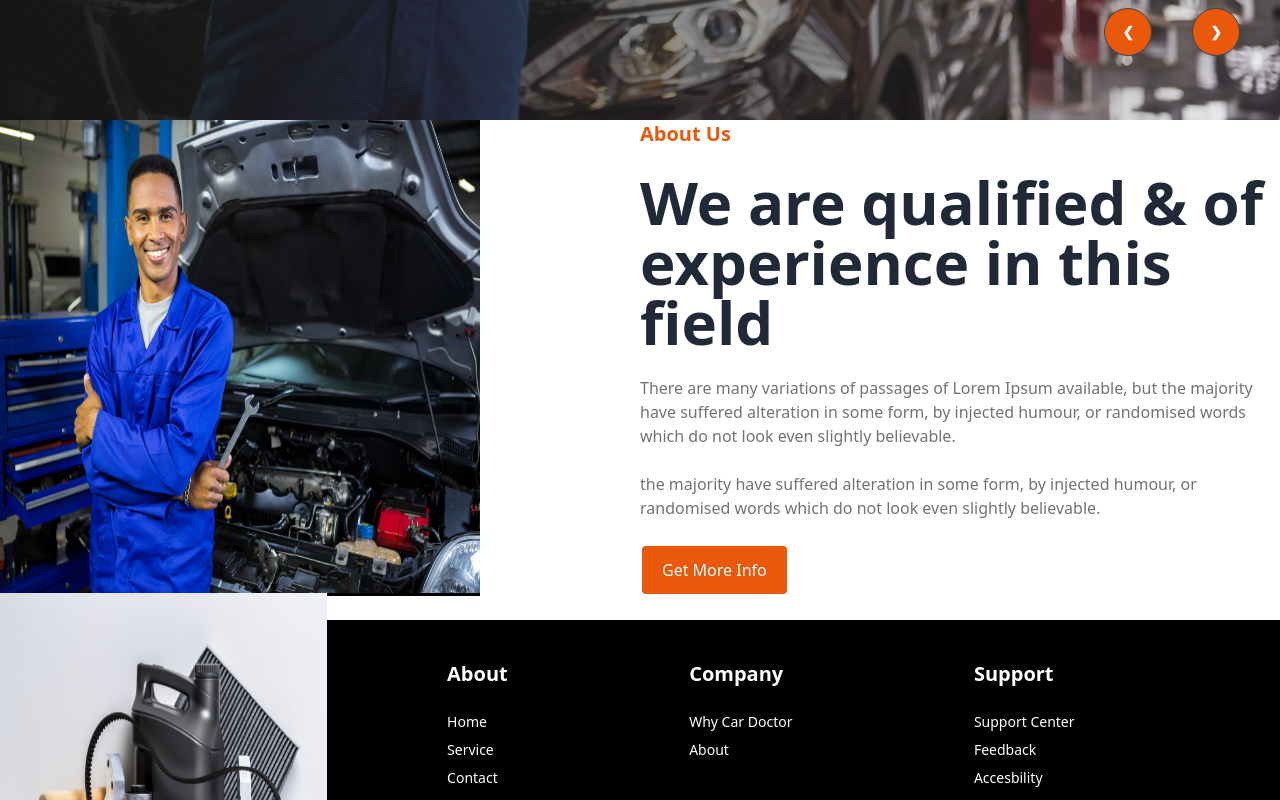
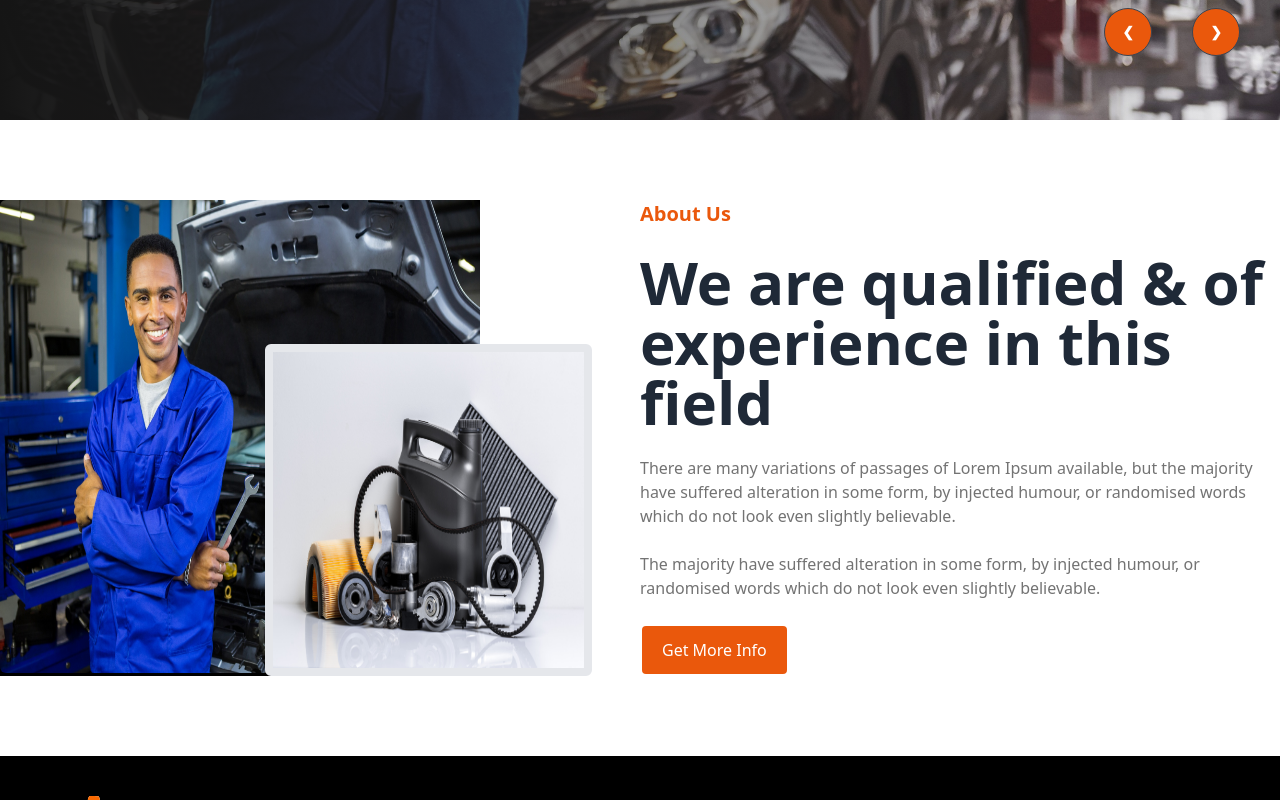
Before and after one commit to KhanZiaul/React-Car-Doctor, a React (Vite) app: page / in a window 1280 px wide. Shown: the part 840-1640 px from the top of the page. Built offline with nearby package versions, Linux system fonts and the light colour scheme.

Commit message:
About Us done

```diff
--- a/src/Pages/Home/Home/AboutUs/AboutUs.jsx
+++ b/src/Pages/Home/Home/AboutUs/AboutUs.jsx
@@ -3,18 +3,18 @@ import image2 from '../../../../assets/images/about_us/parts.jpg'
 
 const AboutUs = () => {
     return (
-        <div className='flex flex-col lg:flex-row justify-between'>
+        <div className='flex flex-col lg:flex-row justify-between my-20 gap-6'>
             <div className='bg-black relative'>
-                <img className='w-[480px] h-[473px]' src={image1} alt="" />
-                <div className='absolute'>
-                    <img className='w-[327px] h-[332px]' src={image2} alt="" />
+                <img className='w-[480px] h-[473px] rounded-md' src={image1} alt="" />
+                <div className='absolute bottom-3 md:bottom-0 right-0 md:-right-28'>
+                    <img className='w-[200px] md:w-[327px] h-[200px] md:h-[332px] border-8 rounded-md' src={image2} alt="" />
                 </div>
             </div>
-            <div className='space-y-6 w-1/2'>
+            <div className='space-y-6 md:w-1/2'>
                 <p className='text-xl text-orange-600 font-bold'>About Us</p>
                 <p className='font-bold text-3xl lg:text-6xl'>We are qualified & of experience in this field</p>
                 <p className='text-[#737373]'>There are many variations of passages of Lorem Ipsum available, but the majority have suffered alteration in some form, by injected humour, or randomised words which do not look even slightly believable. </p>
-                <p className='text-[#737373]'>the majority have suffered alteration in some form, by injected humour, or randomised words which do not look even slightly believable. </p>
+                <p className='text-[#737373]'>The majority have suffered alteration in some form, by injected humour, or randomised words which do not look even slightly believable. </p>
                 <button className='px-5 py-3 border-2 rounded-md text-white border-white bg-orange-600 hover:bg-orange-800'>Get More Info</button>
             </div>
         </div>
```
